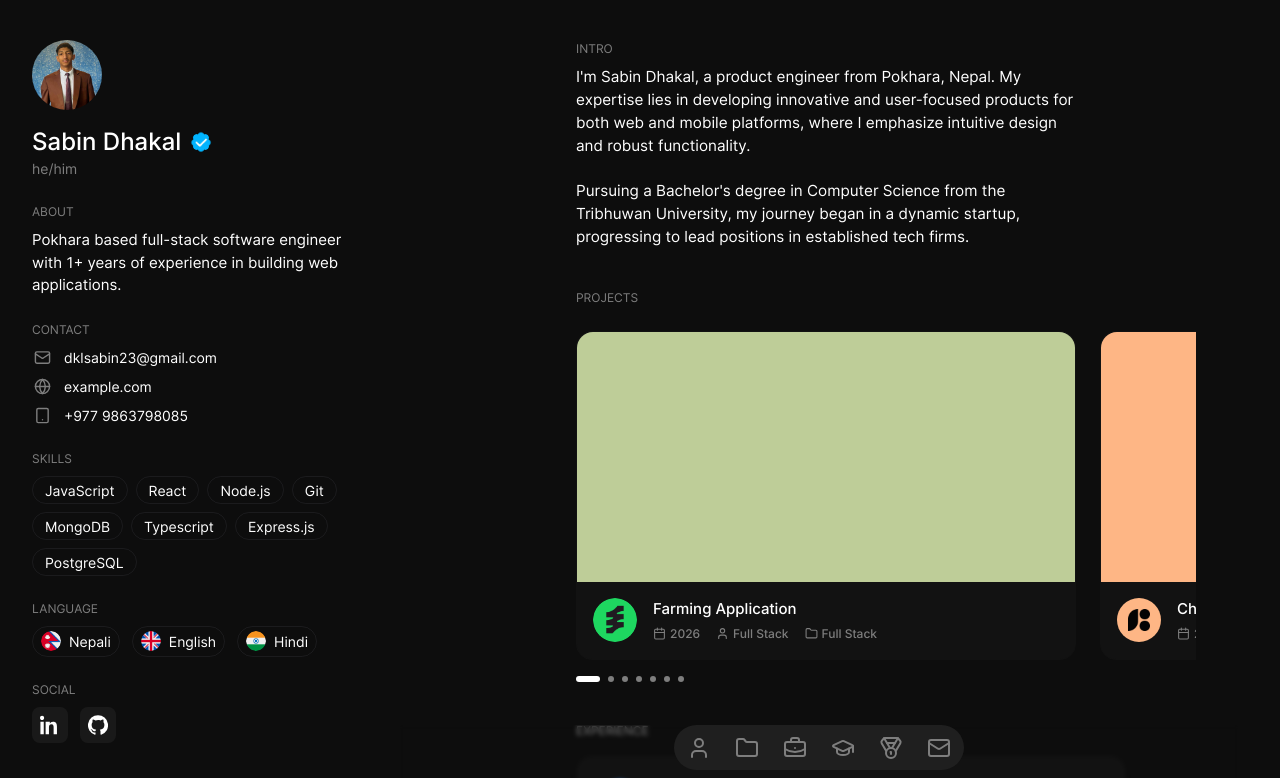
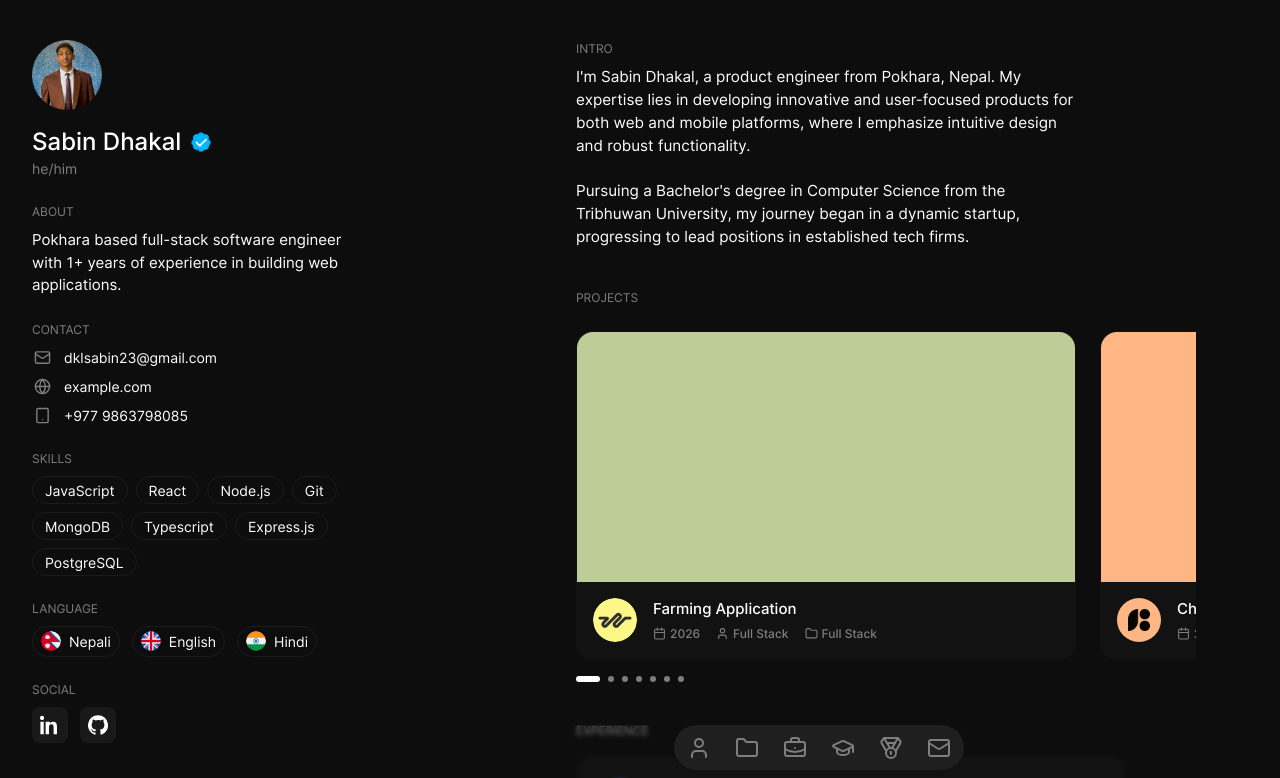
Before and after one commit to mychoise/Portfolio, a React (Vite) app: page / in a window 1280 px wide. Shown: the top 778 px of the page. Built offline with nearby package versions, Linux system fonts and the light colour scheme.

Commit message:
Update image path for Farming Learning project

```diff
--- a/src/constants/constants.ts
+++ b/src/constants/constants.ts
@@ -99,7 +99,7 @@ export const projects=[
     category:"Full Stack",
     link:"https://github.com/mychoise/Farming-Learning",
     color:"#BECD98",
-    image:"/small/5.png"
+    image:"/small/7.png"
  },
   {
     name:"Chatting Application",
```
